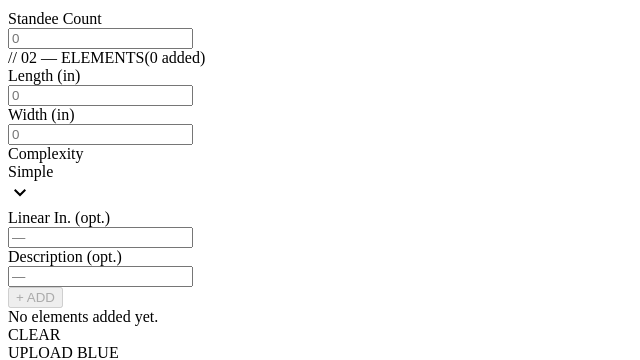
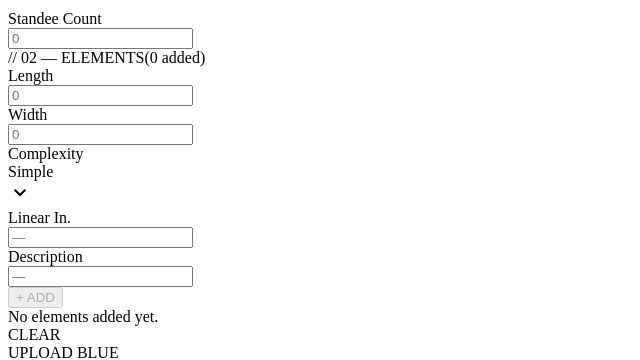
Before and after one commit to RaghavSriram72/MO_EstimatorEngine, a Next.js app in the folder frontend/: page /Inputter in a window 1280 px wide. Shown: the part 283-643 px from the top of the page, without its empty margins (0-640 px from the left). Built offline with nearby package versions, Linux system fonts and the light colour scheme.

Commit message:
Stylistic Changes

```diff
--- a/frontend/components/ElementMaskModal.tsx
+++ b/frontend/components/ElementMaskModal.tsx
@@ -11,7 +11,7 @@ export default function ElementMaskModal({ open, onClose, maskImage, elementLabe
     if (!open) return null;
     return (
         <div className="fixed inset-0 z-50 flex items-center justify-center bg-black/60">
-            <div className="bg-white rounded-sm border-2 border-[#E0E0E0] shadow-xl w-full max-w-2xl mx-4 flex flex-col overflow-hidden">
+            <div className="bg-white rounded-sm border-2 border-[#E0E0E0] shadow-xl w-full max-w-md mx-4 flex flex-col overflow-hidden">
                 <div className="flex items-center justify-between px-6 py-4 border-b-2 border-[#E0E0E0]">
                     <div>
                         <div className="text-[10px] font-black text-[#FFC843] uppercase tracking-widest">// VISION</div>
--- a/frontend/components/ElementsManager.tsx
+++ b/frontend/components/ElementsManager.tsx
@@ -133,7 +133,7 @@ export default function ElementsManager({ elements, setElements }: Props) {
         dismissPrompt();
     }
 
-    const inputCls = "border-2 border-[#E0E0E0] rounded-sm p-1 outline-none text-[#000005] text-xs bg-white w-full focus:border-[#FFC843] transition-colors font-semibold";
+    const inputCls = "border-2 border-[#E0E0E0] rounded-sm px-1 py-0.5 outline-none text-[#000005] text-xs bg-white w-full focus:border-[#FFC843] transition-colors font-semibold";
 
     return (
         <>
@@ -144,11 +144,10 @@ export default function ElementsManager({ elements, setElements }: Props) {
                 maskImage={viewMask?.image ?? ""}
                 elementLabel={viewMask?.label ?? ""}
             />
-            {/* Add new element — two rows so dropdowns and inputs never overlap */}
-            <div className="flex flex-col gap-3 w-full shrink-0 rounded-sm border-2 border-[#E0E0E0] bg-[#FAFAFA] p-3">
-                <div className="grid w-full grid-cols-1 gap-3 sm:grid-cols-3">
-                    <div className="min-w-0">
-                        <div className="text-[10px] font-bold mb-1 text-[#B1B3B6] uppercase tracking-wider">Length (in)</div>
+            {/* Add new element — single compact row */}
+            <div className="flex items-end gap-2 w-full shrink-0 rounded-sm border-2 border-[#E0E0E0] bg-[#FAFAFA] px-3 py-2">
+                <div className="min-w-0 w-20">
+                    <div className="text-[9px] font-bold mb-0.5 text-[#B1B3B6] uppercase tracking-wider">Length</div>
                     <input
                         type="number"
                         min={0}
@@ -158,8 +157,8 @@ export default function ElementsManager({ elements, setElements }: Props) {
                         className={inputCls}
                     />
                 </div>
-                    <div className="min-w-0">
-                        <div className="text-[10px] font-bold mb-1 text-[#B1B3B6] uppercase tracking-wider">Width (in)</div>
+                <div className="min-w-0 w-20">
+                    <div className="text-[9px] font-bold mb-0.5 text-[#B1B3B6] uppercase tracking-wider">Width</div>
                     <input
                         type="number"
                         min={0}
@@ -169,8 +168,8 @@ export default function ElementsManager({ elements, setElements }: Props) {
                         className={inputCls}
                     />
                 </div>
-                    <div className="min-w-0">
-                        <div className="text-[10px] font-bold mb-1 text-[#B1B3B6] uppercase tracking-wider">Complexity</div>
+                <div className="min-w-0 w-32">
+                    <div className="text-[9px] font-bold mb-0.5 text-[#B1B3B6] uppercase tracking-wider">Complexity</div>
                     <Dropdown
                         options={complexityOptions}
                         currOption={complexity || null}
@@ -178,12 +177,8 @@ export default function ElementsManager({ elements, setElements }: Props) {
                         width="w-full"
                     />
                 </div>
-                </div>
-                <div className="grid w-full grid-cols-1 items-end gap-3 sm:grid-cols-[minmax(0,11rem)_1fr_auto]">
-                    <div className="min-w-0">
-                        <div className="text-[10px] font-bold mb-1 text-[#B1B3B6] uppercase tracking-wider">
-                            Linear In. <span className="font-normal normal-case">(opt.)</span>
-                        </div>
+                <div className="min-w-0 w-20">
+                    <div className="text-[9px] font-bold mb-0.5 text-[#B1B3B6] uppercase tracking-wider">Linear In.</div>
                     <input
                         type="number"
                         min={0}
@@ -193,10 +188,8 @@ export default function ElementsManager({ elements, setElements }: Props) {
                         className={inputCls}
                     />
                 </div>
-                    <div className="min-w-0">
-                        <div className="text-[10px] font-bold mb-1 text-[#B1B3B6] uppercase tracking-wider">
-                            Description <span className="font-normal normal-case">(opt.)</span>
-                        </div>
+                <div className="min-w-0 flex-1">
+                    <div className="text-[9px] font-bold mb-0.5 text-[#B1B3B6] uppercase tracking-wider">Description</div>
                     <input
                         type="text"
                         value={descriptionDraft}
@@ -209,11 +202,10 @@ export default function ElementsManager({ elements, setElements }: Props) {
                     type="button"
                     onClick={handleAdd}
                     disabled={height === "" || width === "" || !complexity}
-                        className="h-[34px] shrink-0 self-end text-xs font-bold px-4 rounded-sm border-2 border-[#000005] bg-[#000005] text-white cursor-pointer transition-all duration-200 hover:bg-[#FFC843] hover:border-[#FFC843] hover:text-[#000005] disabled:opacity-30 disabled:cursor-not-allowed whitespace-nowrap sm:h-auto sm:py-1.5"
+                    className="shrink-0 text-xs font-bold px-3 py-1.5 rounded-sm border-2 border-[#000005] bg-[#000005] text-white cursor-pointer transition-all duration-200 hover:bg-[#FFC843] hover:border-[#FFC843] hover:text-[#000005] disabled:opacity-30 disabled:cursor-not-allowed whitespace-nowrap"
                 >
                     + ADD
                 </button>
-                </div>
             </div>
 
             {/* Scrollable list — horizontal scroll on narrow containers so columns never overlap */}
@@ -243,7 +235,7 @@ export default function ElementsManager({ elements, setElements }: Props) {
                         {elements.map((el, idx) => (
                             <div
                                 key={el.id}
-                                className="grid w-full items-center gap-x-2 gap-y-1 rounded-sm border-2 border-[#E0E0E0] bg-[#F8F8F8] px-2 py-2"
+                                className="grid w-full items-center gap-x-2 gap-y-0.5 rounded-sm border-2 border-[#E0E0E0] bg-[#F8F8F8] px-2 py-1"
                                 style={{
                                     gridTemplateColumns:
                                         "28px minmax(0,1fr) minmax(0,1fr) minmax(7.5rem,1.1fr) minmax(5rem,0.9fr) minmax(6rem,1.2fr) 1.75rem 3.25rem 1.75rem",
```
Also changed, not shown: 1 other file (tests, documents, lock files or other folders). Lines whose indentation alone changed are shown as unchanged.
